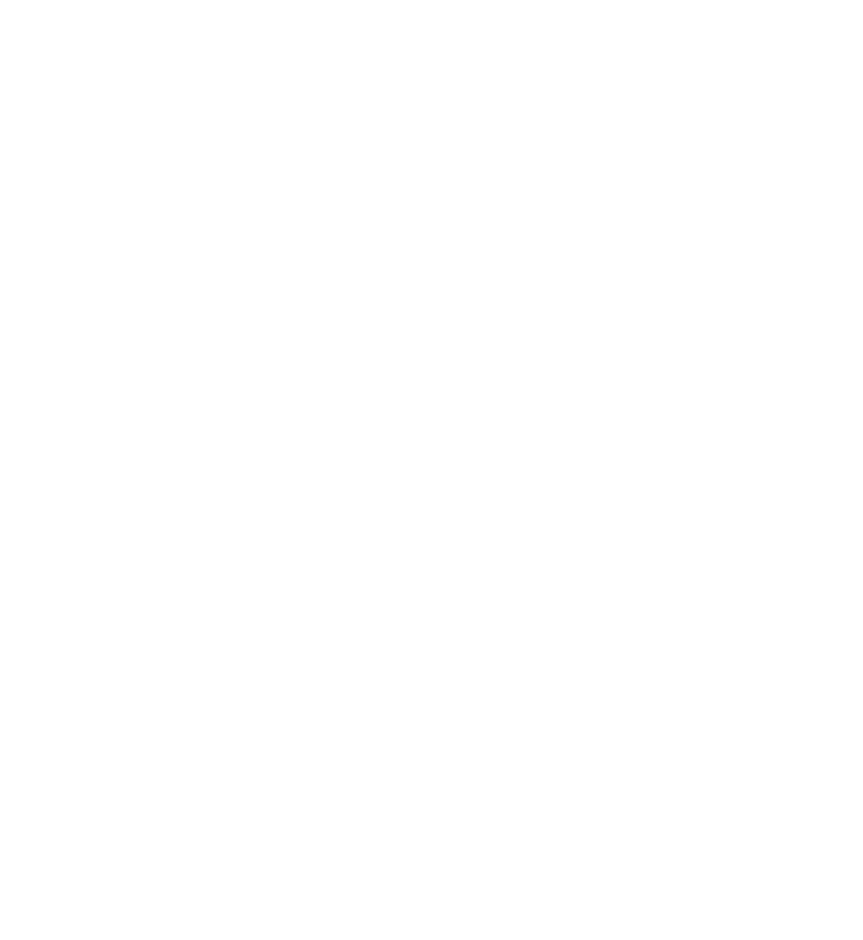
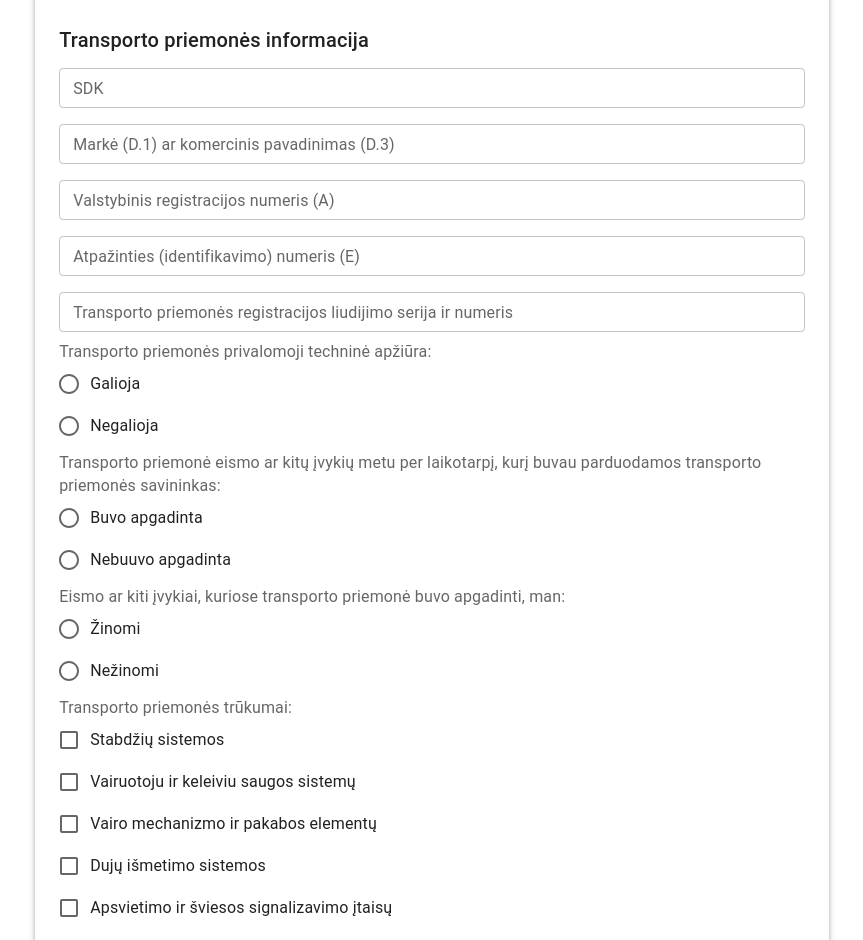
Before and after one commit to AudriusMasiulionis/auto_buyer, a Next.js app in the folder apps/fe/: page / in a window 1280 px wide. Shown: the part 360-1300 px from the top of the page, without its empty margins (208-1071 px from the left). Before the commit the page ends 800 px from the top, so only its background shows below. Built offline with nearby package versions, Linux system fonts and the light colour scheme.

Commit message:
Add form fields

```diff
--- a/apps/fe/package.json
+++ b/apps/fe/package.json
@@ -16,6 +16,7 @@
     "@mui/system": "^6.1.0",
     "@mui/x-date-pickers": "^7.17.0",
     "@tanstack/react-query": "^5.56.2",
+    "date-fns": "2.30.0",
     "next": "14.2.11",
     "react": "^18.3.1",
     "react-dom": "^18.3.1",
--- a/apps/fe/src/app/page.tsx
+++ b/apps/fe/src/app/page.tsx
@@ -1,13 +1,15 @@
 "use client";
 
+import { PPForm } from "@/components/form";
 import { theme } from "@/theme";
-import { ThemeProvider } from "@mui/material";
-import styles from "./page.module.css";
+import { Box, ThemeProvider } from "@mui/material";
 
 export default function Home() {
   return (
     <ThemeProvider theme={theme}>
-      <div className={styles.page}>asd</div>
+      <Box>
+        <PPForm />
+      </Box>
     </ThemeProvider>
   );
 }
--- /dev/null
+++ b/apps/fe/src/components/form/PPForm.tsx
@@ -0,0 +1,73 @@
+import { Paper, Stack } from "@mui/material";
+import { FormProvider, useForm } from "react-hook-form";
+import PaymentInfoForm from "./PaymentInfoForm";
+import { SellerInfoForm } from "./SellerInfoForm";
+import VehicleInfoForm from "./VehicleInfoForm";
+
+export type PaymentMethod = "cash" | "bank_transfer";
+
+export type FormValues = {
+  // sellers info
+  code: number | "";
+  name: string;
+  phone: string;
+  email: string;
+  // vehicle info
+  sdk: string;
+  make: string;
+  registrationNumber: string;
+  mileage: number | "";
+  identificationNumber: string;
+  serialNumber: number | "";
+  technicalInspectionIsValid: boolean | "";
+  incidents: boolean | "";
+  knowAboutIncidents: boolean | "";
+  defects: string[];
+  // payment info
+  price: number | "";
+  paymentMethod: PaymentMethod | "";
+  paymentOnTheSpot: boolean;
+  paymentDate: string;
+  buyersEmail: string;
+};
+
+export const PPForm = () => {
+  const methods = useForm<FormValues>({
+    defaultValues: {
+      code: "",
+      name: "",
+      phone: "",
+      email: "",
+      sdk: "",
+      make: "",
+      registrationNumber: "",
+      mileage: "",
+      identificationNumber: "",
+      serialNumber: "",
+      technicalInspectionIsValid: "",
+      incidents: "",
+      knowAboutIncidents: "",
+      defects: [],
+      price: "",
+      paymentMethod: "",
+      paymentDate: "",
+      buyersEmail: ""
+    }
+  });
+
+  return (
+    <FormProvider {...methods}>
+      <Paper
+        component="form"
+        sx={{ maxWidth: "21cm", p: 3, mx: "auto", my: 3 }}
+        elevation={4}
+      >
+        <Stack gap={3}>
+          <SellerInfoForm />
+          <VehicleInfoForm />
+          <PaymentInfoForm />
+        </Stack>
+      </Paper>
+    </FormProvider>
+  );
+};
--- /dev/null
+++ b/apps/fe/src/components/form/PaymentInfoForm.tsx
@@ -0,0 +1,63 @@
+import {
+  Box,
+  FormControl,
+  FormControlLabel,
+  FormLabel,
+  Radio,
+  RadioGroup,
+  TextField,
+  Typography
+} from "@mui/material";
+import { Stack } from "@mui/system";
+import { DesktopDatePicker, LocalizationProvider } from "@mui/x-date-pickers";
+import { AdapterDateFns } from "@mui/x-date-pickers/AdapterDateFns";
+import { useFormContext } from "react-hook-form";
+import { FormValues } from "./PPForm";
+
+const PaymentInfoForm = () => {
+  const {} = useFormContext<FormValues>();
+
+  return (
+    <Stack gap={0.5}>
+      <Typography variant="h6">Atsiskaitymo informacija</Typography>
+      <TextField label="Transporto priemonės kaina" />
+      <FormControl>
+        <FormLabel id="payment-method">Atsiskaitymo būdas:</FormLabel>
+        <RadioGroup aria-labelledby="payment-method" defaultValue="">
+          <FormControlLabel value="cash" control={<Radio />} label="Grynais" />
+          <FormControlLabel
+            value="bank_transfer"
+            control={<Radio />}
+            label="Bankiniu pavedimu"
+          />
+        </RadioGroup>
+      </FormControl>
+      <FormControl>
+        <FormLabel id="payment-date">Atsiskaitymo momentas:</FormLabel>
+        <RadioGroup aria-labelledby="payment-date" defaultValue="">
+          <FormControlLabel
+            value="cash"
+            control={<Radio />}
+            label="Sutarties sudarymo metu"
+          />
+          <Stack direction="row">
+            <FormControlLabel
+              sx={{ flex: 1 }}
+              value="bank_transfer"
+              control={<Radio />}
+              label="Kitu metu:"
+            />
+            <Box sx={{ flex: 1 }}>
+              <LocalizationProvider dateAdapter={AdapterDateFns}>
+                <DesktopDatePicker value={new Date()} />
+              </LocalizationProvider>
+            </Box>
+          </Stack>
+        </RadioGroup>
+      </FormControl>
+      <TextField label="Pirkėjo elektroninis paštas" />
+    </Stack>
+  );
+};
+
+export default PaymentInfoForm;
--- a/apps/fe/src/components/form/SellerInfoForm.tsx
+++ b/apps/fe/src/components/form/SellerInfoForm.tsx
@@ -1,5 +1,18 @@
-const SellerInfoForm = () => {
-  return <div>asd</div>;
+import { Stack, TextField, Typography } from "@mui/material";
+import { useFormContext } from "react-hook-form";
+import { FormValues } from "./PPForm";
+
+export const SellerInfoForm = () => {
+  const {} = useFormContext<FormValues>();
+
+  return (
+    <Stack gap={0.5}>
+      <Typography variant="h6">Pardavėjo informacija</Typography>
+      <TextField label="Asmens/įmonės kodas" />
+      <TextField label="Vardas Pavardė/Juridinio asmens pavadinimas" />
+      <TextField label="Telefono numeris" />
+      <TextField label="Elektroninio pašto adresas" />
+      <TextField label="Adresas" />
+    </Stack>
+  );
 };
-
-export default SellerInfoForm;
--- /dev/null
+++ b/apps/fe/src/components/form/VehicleInfoForm.tsx
@@ -0,0 +1,102 @@
+import {
+  Checkbox,
+  FormControl,
+  FormControlLabel,
+  FormGroup,
+  FormLabel,
+  Radio,
+  RadioGroup,
+  Stack,
+  TextField,
+  Typography
+} from "@mui/material";
+import { useFormContext } from "react-hook-form";
+import { FormValues } from "./PPForm";
+
+const VehicleInfoForm = () => {
+  const {} = useFormContext<FormValues>();
+
+  return (
+    <Stack gap={0.5}>
+      <Typography variant="h6">Transporto priemonės informacija</Typography>
+      <TextField label="SDK" />
+      <TextField label="Markė (D.1) ar komercinis pavadinimas (D.3)" />
+      <TextField label="Valstybinis registracijos numeris (A)" />
+      <TextField label="Atpažinties (identifikavimo) numeris (E)" />
+      <TextField label="Transporto priemonės registracijos liudijimo serija ir numeris" />
+      <FormControl>
+        <FormLabel id="technical-inspection">
+          Transporto priemonės privalomoji techninė apžiūra:
+        </FormLabel>
+        <RadioGroup aria-labelledby="technical-inspection" defaultValue="">
+          <FormControlLabel value={true} control={<Radio />} label="Galioja" />
+          <FormControlLabel
+            value={false}
+            control={<Radio />}
+            label="Negalioja"
+          />
+        </RadioGroup>
+      </FormControl>
+      <FormControl sx={{ display: "flex" }}>
+        <FormLabel id="incidents">
+          Transporto priemonė eismo ar kitų įvykių metu per laikotarpį, kurį
+          buvau parduodamos transporto priemonės savininkas:
+        </FormLabel>
+        <RadioGroup aria-labelledby="incidents" defaultValue="">
+          <FormControlLabel
+            value={true}
+            control={<Radio />}
+            label="Buvo apgadinta"
+          />
+          <FormControlLabel
+            value={false}
+            control={<Radio />}
+            label="Nebuuvo apgadinta"
+          />
+        </RadioGroup>
+      </FormControl>
+      <FormControl>
+        <FormLabel id="known-incidents">
+          Eismo ar kiti įvykiai, kuriose transporto priemonė buvo apgadinti,
+          man:
+        </FormLabel>
+        <RadioGroup aria-labelledby="known-incidents" defaultValue="">
+          <FormControlLabel value={true} control={<Radio />} label="Žinomi" />
+          <FormControlLabel
+            value={false}
+            control={<Radio />}
+            label="Nežinomi"
+          />
+        </RadioGroup>
+      </FormControl>
+      <FormGroup>
+        <FormLabel>Transporto priemonės trūkumai:</FormLabel>
+        <FormControlLabel control={<Checkbox />} label="Stabdžių sistemos" />
+        <FormControlLabel
+          control={<Checkbox />}
+          label="Vairuotoju ir keleiviu saugos sistemų"
+        />
+        <FormControlLabel
+          control={<Checkbox />}
+          label="Vairo mechanizmo ir pakabos elementų"
+        />
+        <FormControlLabel
+          control={<Checkbox />}
+          label="Dujų išmetimo sistemos"
+        />
+        <FormControlLabel
+          control={<Checkbox />}
+          label="Apsvietimo ir šviesos signalizavimo įtaisų"
+        />
+        <FormControlLabel control={<Checkbox />} label="Kita" />
+      </FormGroup>
+      <TextField
+        multiline
+        rows={3}
+        label="Informacija apie įvykius ir trūkūmus"
+      />
+    </Stack>
+  );
+};
+
+export default VehicleInfoForm;
--- a/apps/fe/src/components/form/index.ts
+++ b/apps/fe/src/components/form/index.ts
@@ -1 +1 @@
-export * from "./SellerInfoForm";
+export { PPForm } from "./PPForm";
```
Also changed, not shown: 2 other files (tests, documents, lock files or other folders).
